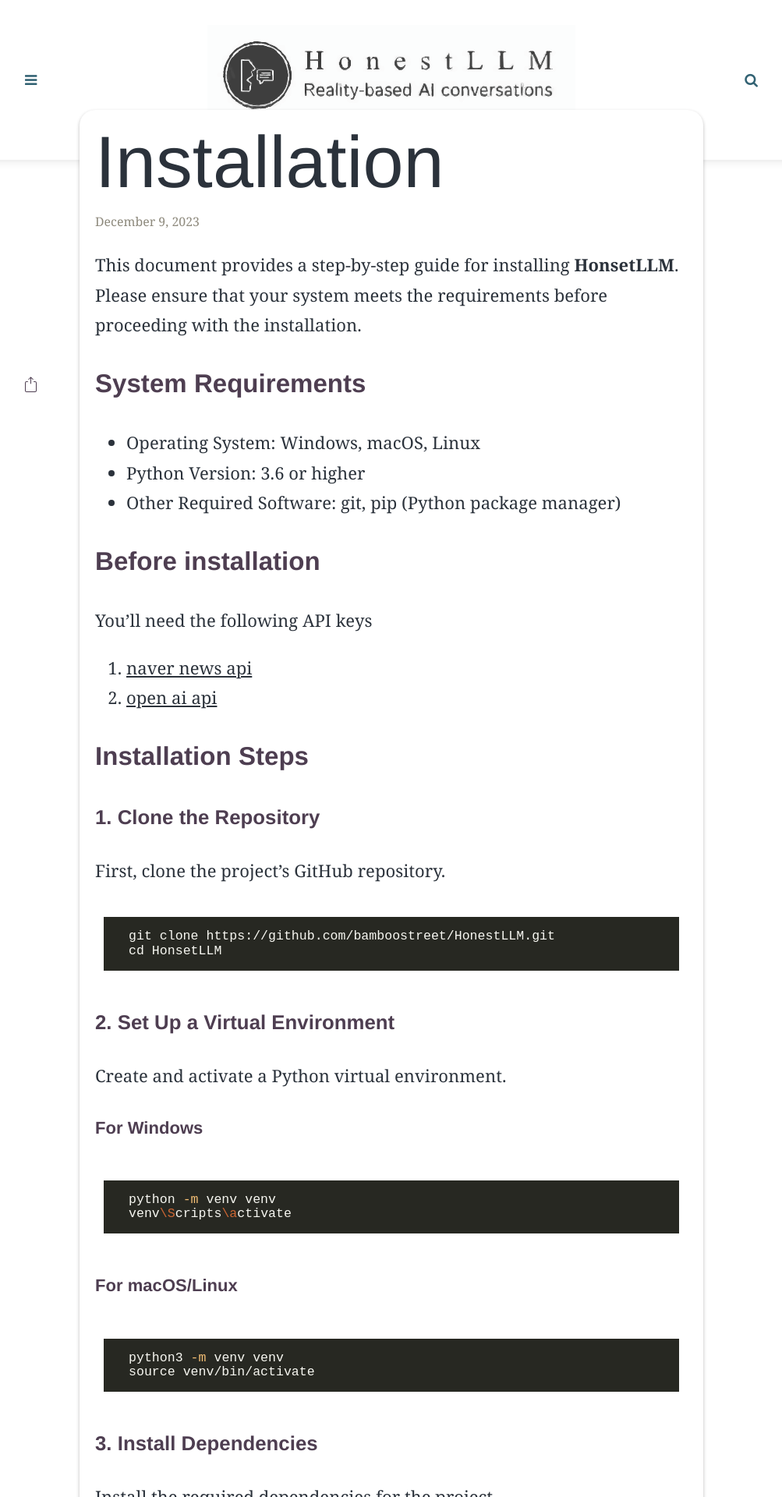
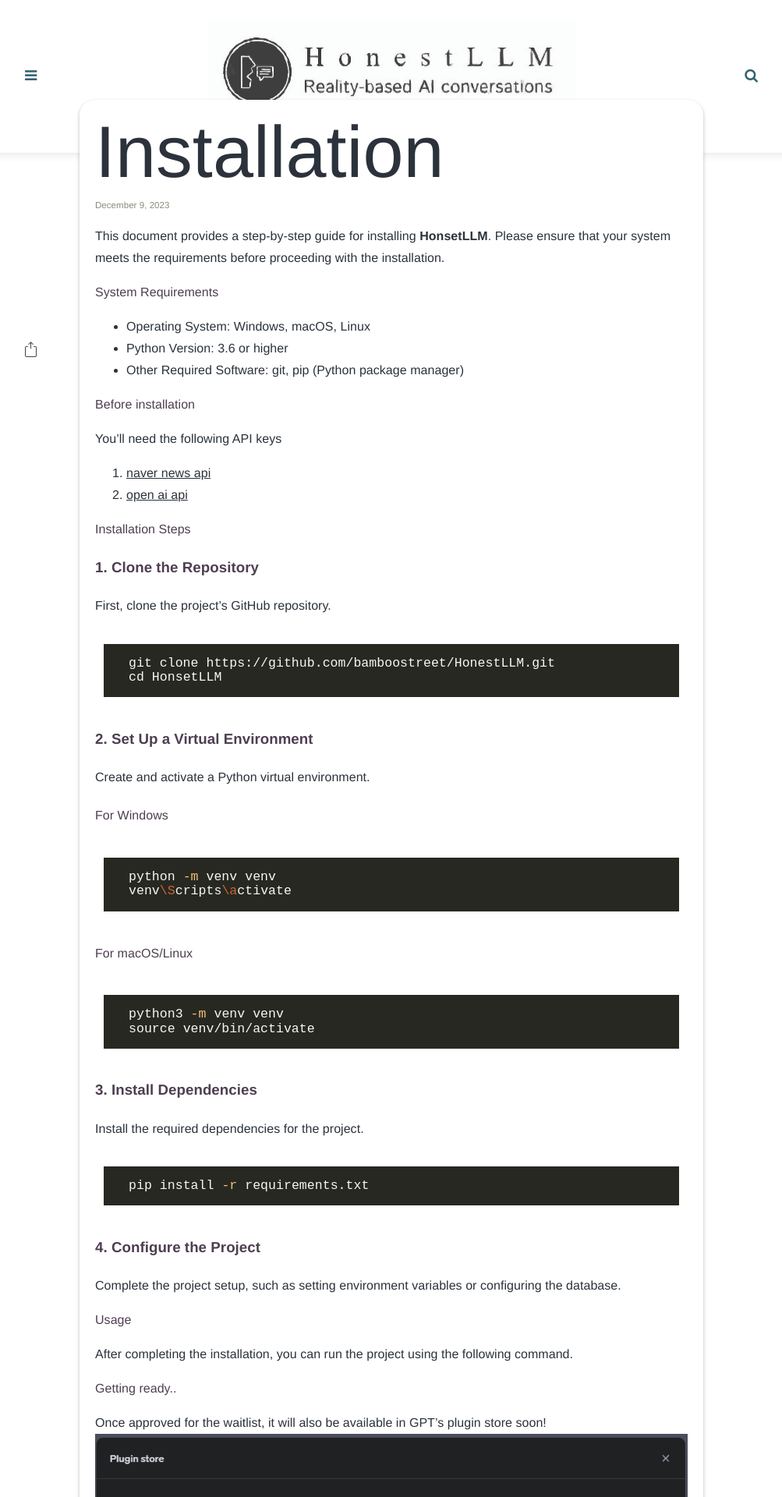
Before and after one commit to BambooStreet/HonestLLM, a Jekyll site: the page built from _posts/2023-12-09-Installation.md, in a window 1280 px wide. Shown: the top 1920 px of the page at 78% size, without its empty margins (138-1141 px from the left). Built offline with Jekyll 4.4.1, drawn with Linux system fonts in a browser that asks for light colours; some web fonts are replaced.

Commit message:
change fonts, home-page design

```diff
--- a/assets/css/main.css
+++ b/assets/css/main.css
@@ -1062,6 +1062,31 @@
     right: 10px;
   }
 }
+/* = = = = = = = = = = Home page = = = = = = = = = = */
+.leadin.text-block{
+  left: 368px;
+  top: 64px;
+}
+.leadin li {
+  list-style: none;
+  margin: 5px 5px;
+}
+body,
+h2,
+h4 {
+  font-size: 16px;
+  font-family: 'HelveticaNeue-Light', Helvetica, Arial, sans-serif;
+  font-weight: 300;
+}
+h1 {
+  font-family: 'HelveticaNeue-Light', Helvetica, Arial, sans-serif;
+  font-weight: 300;
+  font-size: 25px;
+}
+strong {
+  font-family: 'HelveticaNeue-Bold', Helvetica, Arial, sans-serif;
+  font-weight: 900;
+}
 /* = = = = = = = = = = Post's comments = = = = = = = = = = */
 .hide {display:none}
 #comment-layout {display:none}
@@ -1436,7 +1461,7 @@
   position: relative;
   padding: 0;
   margin: 0;
-  height: 200px;
+  height: 100px;
   background-color: var(--background);
   overflow: hidden;
 }
```
